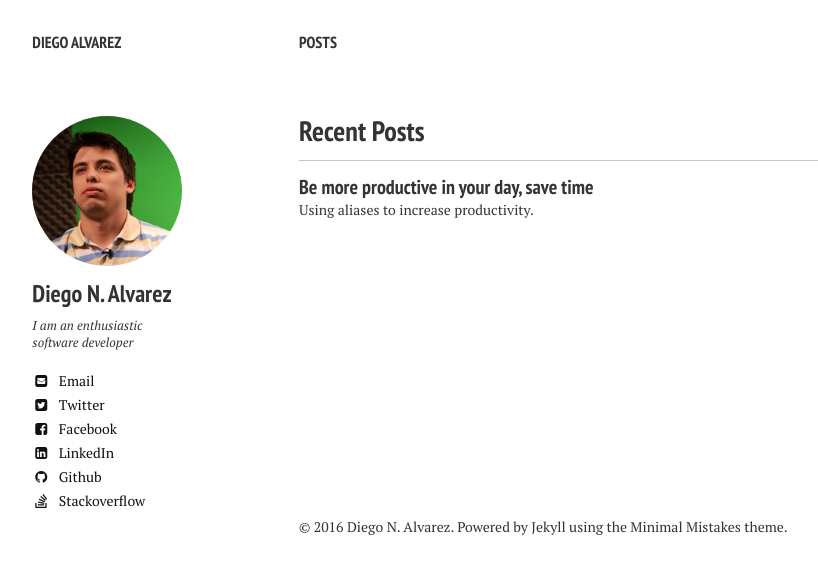
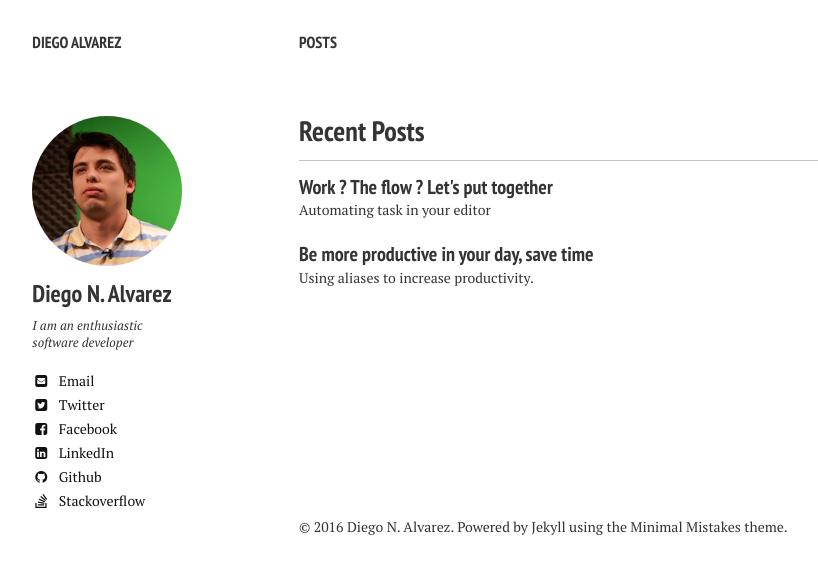
Before and after one commit to diegonalvarez/diegonalvarez.github.io, a Jekyll site: the page built from index.md, in a window 1280 px wide. Shown: the top 574 px of the page, without its empty margins (21-839 px from the left). Built offline with Jekyll 4.4.1, drawn with Linux system fonts in a browser that asks for light colours; nearby versions of some CDN libraries; part of the change alters nothing that is shown.

Commit message:
added post workflow sublime

```diff
--- a/_config.yml
+++ b/_config.yml
@@ -2,7 +2,7 @@
 
 title:            Diego Alvarez
 locale:           en_US
-url: http://diegonalvarez.github.io/
+url: http://diegonalvarez.github.io
 
 
 # Jekyll configuration
--- /dev/null
+++ b/_posts/2016-03-01-workflows-sublime.md
@@ -0,0 +1,78 @@
+---
+layout: post
+title: Work ? The flow ? Let's put together
+excerpt: "Automating task in your editor"
+tags: [productivity, alias, sublime, workflow, basic]
+modified: 2016-03-01
+comments: true
+---
+
+#### From Scratch
+
+I'll try to not assume anything. I think that not assuming is HARD, one always obvius details, but I'm going to try.
+
+#### Sublime Begins
+
+Assuming that you have Sublime installed in the last version(yes assuming, that's not a Joke) i will proceed with a few steps or configurations over Sublime with the objective to do your workflow more effective.
+
+#### Control
+
+The official website of [Package Control](https://packagecontrol.io/) says:
+
+>The Sublime Text package manager that makes it exceedingly simple to find, install and keep packages up-to-date.
+
+In this part i think that is no needed to add much more. Install the Package control from [Install Package Control](https://packagecontrol.io/installation), in Sublime Text, the Package Control is one of your best friends, trust me.
+
+When [Package Control](https://packagecontrol.io/) is installed just press SHIFT+CMD+P and is ready to use, you can now used for install all the packages that you need.
+
+#### The powerfull cmd+p
+
+If you are under a Mac, use cmd if not, use ctrl instead. CMD+P is set by default in Sublime and it I'll help to us find files in any project that we loaded in Sublime. The only thing you need to do is write the path or even better a hint of the file you want to search for and Sublime provides you files that match with your text, very usefull.
+
+#### Shortcuts for everything
+
+These are commands that i used regullarly:
+
+- CMD + , : User preferences.
+- CMD + SHIFT + P : Execute command palette.
+- CMD + P : Find files by name.
+- CMD + R : Find methods in the current file.
+- CMD + D : Select the word.
+- CMD + CTRL + G : Select all the equals words.
+- CMD + K + B : Hide sidebar.
+- CMD + SHIFT + / : Comment code.
+- CMD + SHIFT + R : Find methods in all your projects files.
+- CMD + CTRL + UP ARROW : Swicht Lines.
+- CMD + SHIFT + V : Paste with identation.
+- CMD + BACKSPACE : Delete the current line.
+- CTRL + G : Go to line.
+- CTRL + BACKSPACE  or ALT + BACKSPACE : Delete by words.
+- CTRL + SHIFT + K : Delete the current line and move the next line in the deleted line.
+- To create a new file type CMD + SHIFT + P and then type NEW FILE.
+
+
+#### Personal Recommendations
+
+This tools adapts Sublime for any use, in other post I'll write about plugins that works with PHP workflow.
+
+- [Side Bar Enhancements](https://github.com/titoBouzout/SideBarEnhancements)
+    + If you start with Sublime or even if you have a little of experience on it this tool will help you to do the basic stuff of files, folders and projects. Explore the differents alternatives of find, add folders to the project, running the file, moving, etc.
+
+- [Go To Documentation](https://github.com/kemayo/sublime-text-2-goto-documentation)
+    + This tools saves me a lot of time, and trust me a lot is a lot. In my day I use many languages in my text editor and honestly not always remember all the definitions for every language. When i didn't kwow this tools, I use the google search, but I lost the focus because I need to go to the browser and type what I'm looking for. Now I set a shortcut for this tools and the only thing that I need to do is focus on the word in Sublime type the shorcut and BOOM the browser is launch and go directly to the offical documentation of the language that I'm using, just great !
+
+- [Git Savvy](https://github.com/divmain/GitSavvy)
+    + Well, I use Git a lot so this is very helpfull to me having in Sublime the current branch, the diff of files and much more.
+
+- [Advanced New File](https://github.com/skuroda/Sublime-AdvancedNewFil)
+    + This plugin will help you to manage your files creation in a project. You need, at least one a day.
+
+- [MarkDown Editing](https://github.com/SublimeText-Markdown/MarkdownEditing)
+- [MarkDown Preview](https://github.com/revolunet/sublimetext-markdown-preview)
+    + I use markdown to write, for example this post. With this plugins for example i can see a preview in the browser quickly or set the Syntax Markdown in Sublime, to name a few functions.
+
+#### Install Packages
+
+Don't be affraid. Explore [Package Control](https://packagecontrol.io/) there are thousands of packages availables, always remember that someone else already had the problem you are having your now.
+
+There are package for everything, in the next post i I'll write about workflow in PHP settings snippets, Key bindings and more, stay tunned.
```
Also changed, not shown: 1 other file.
